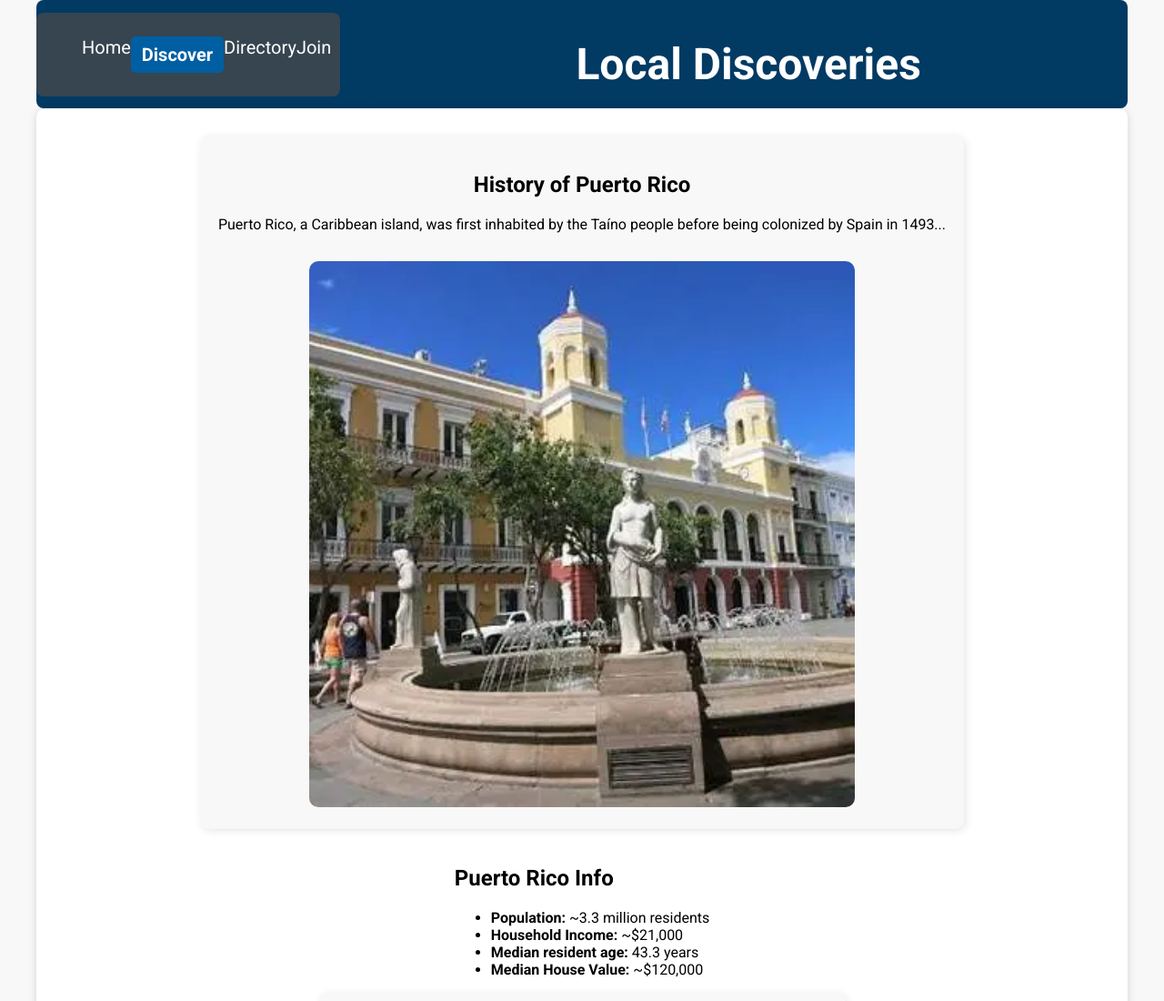
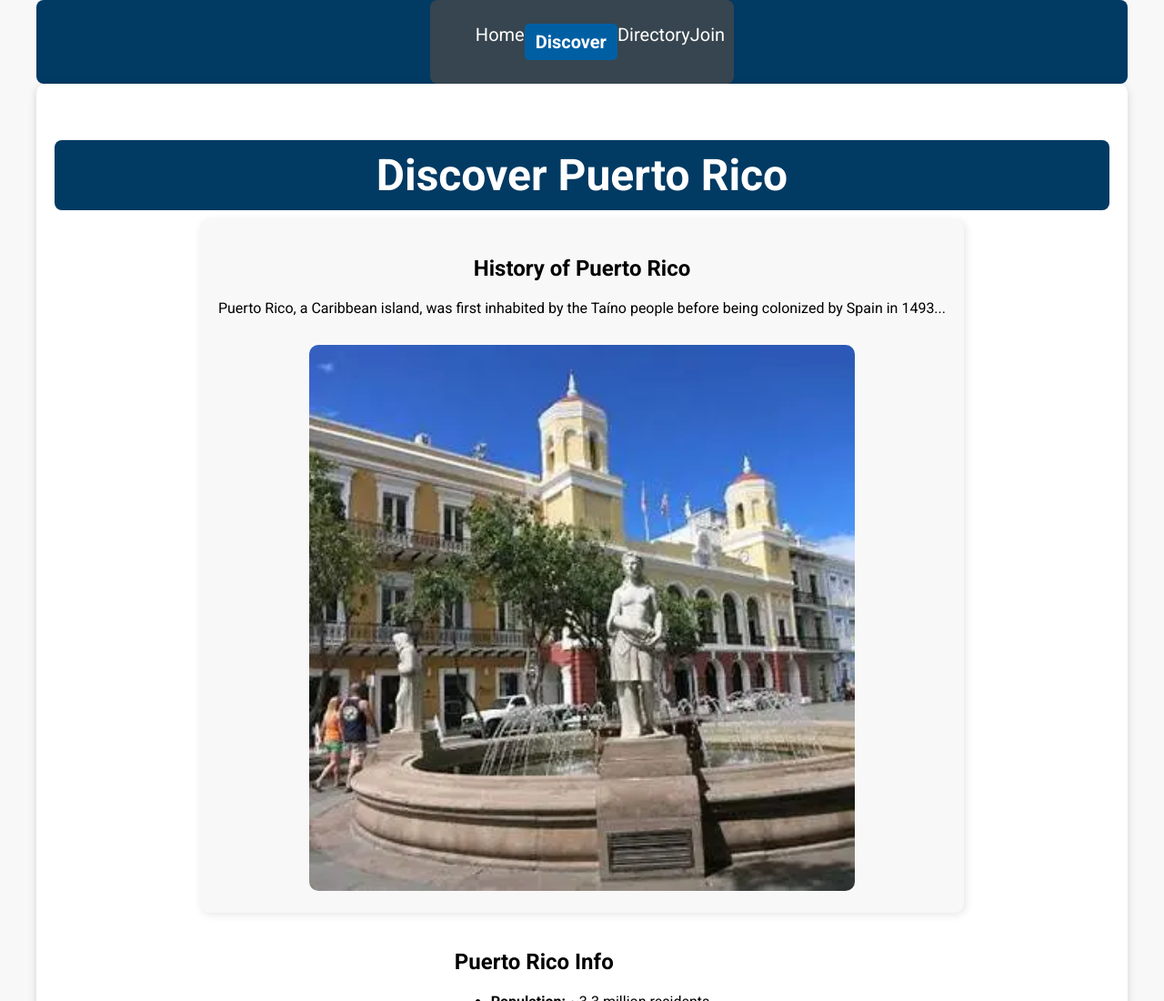
Before and after one commit to lujansheridan97/wdd231, a plain HTML site: page chamber/discover.html in a window 1280 px wide. Shown: the top 1100 px of the page at 91% size. Drawn offline with Linux system fonts and the light colour scheme; no server answers; a script that the page names is missing.

Commit message:
discover

```diff
--- a/chamber/discover.html
+++ b/chamber/discover.html
@@ -5,6 +5,12 @@
   <meta name="viewport" content="width=device-width, initial-scale=1.0">
   <meta name="description" content="Explore the Chamber of Commerce Directory.">
   <meta name="author" content="Maria de Lujan Ruiz Diaz Franco">
+
+  <meta property="og:title" content="Chamber of Commerce Directory - Lujan Ruiz Diaz Franco">
+  <meta property="og:type" content="website">
+  <meta property="og:image" content="https://lujansheridan97.github.io/wdd231/chamber/images/chamber.jpg">
+  <meta property="og:url" content="https://lujansheridan97.github.io/wdd231/chamber.html">
+
 
   <link rel="stylesheet" href="styles/discover.css" />
   <script defer src="scripts/discover.js"></script>
@@ -29,15 +35,18 @@
         <li><a href="join.html">Join</a></li>
       </ul>
     </nav>
-    <h1>Local Discoveries</h1>
   </header>
 
   <main>
+    <!-- Page Title (Updated to match page title) -->
+    <h1>Discover Puerto Rico</h1>
+
     <!-- Static Content -->
     <section id="history">
       <h2>History of Puerto Rico</h2>
       <p>
-        Puerto Rico, a Caribbean island, was first inhabited by the Taíno people before being colonized by Spain in 1493...
+        Puerto Rico, a Caribbean island, was first inhabited by the Taíno people before
+        being colonized by Spain in 1493...
       </p>
       <img src="images/heritage.webp" alt="Historic Puerto Rico" loading="lazy" />
     </section>
```
